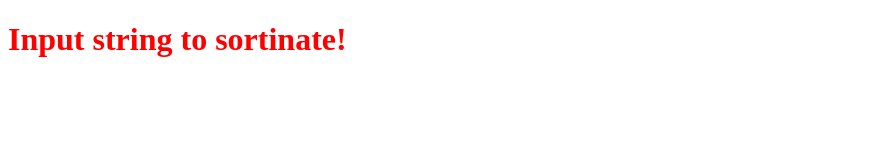
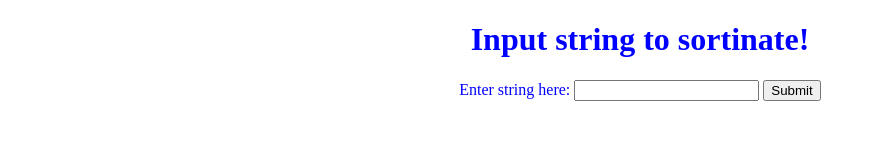
Before and after one commit to chadam189/char-sortinator, a website: page client/index.html in a window 1280 px wide. Shown: the whole page, without its empty margins (0-875 px from the left). Drawn offline with Linux system fonts and the light colour scheme.

Commit message:
Install nodemon, add form to index.html, add minor styling

```diff
--- a/client/index.html
+++ b/client/index.html
@@ -6,11 +6,12 @@
 </head>
 <body>
 	<h1>Input string to sortinate!</h1>
-	<script src="app.js"></script>
+	<script src="./app.js"></script>
 	<div class="container">
 		<div class="input">
-			<form class="">
-
+			<form class="sortinate" action="/sortinate">
+				Enter string here: <input type="text" name="unsorted">
+				<input type="button" value="Submit">
 			</form>
 		</div>
 		<div class="results">
--- a/client/style.css
+++ b/client/style.css
@@ -1,3 +1,8 @@
 body {
-	color: red;
+	text-align: center;
+	color: blue;
 }
+
+.container {
+	vertical-align: center;
+}
```
